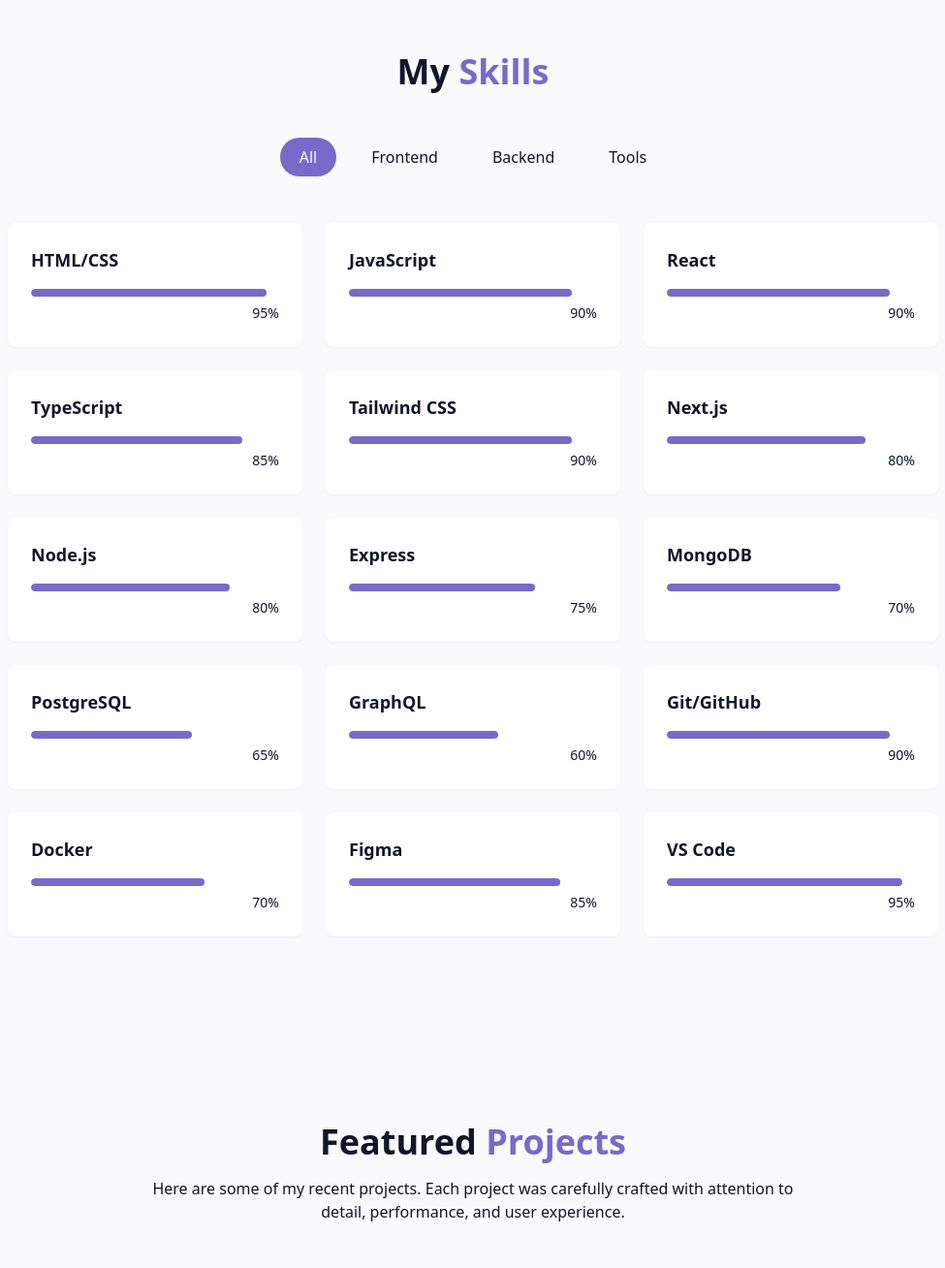
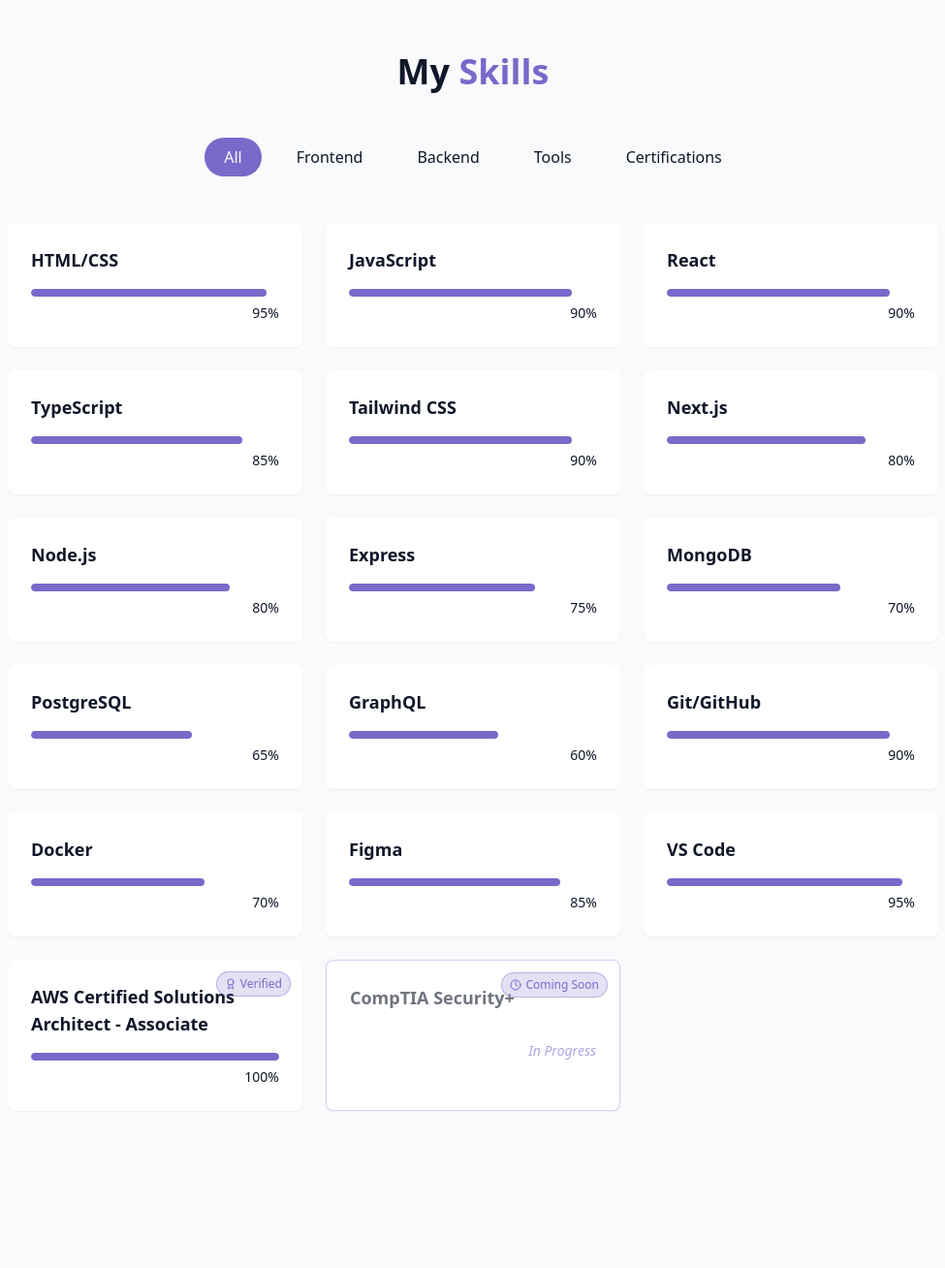
Before and after one commit to HarveerDeol/Portfolio, a React (Vite) app: page / in a window 1280 px wide. Shown: the part 1644-2952 px from the top of the page at 97% size, without its empty margins (152-1127 px from the left). Built offline with nearby package versions, Linux system fonts and the light colour scheme; grey boxes are pictures that could not be loaded; the HTML template or start-up script is replaced by a standard one.

Commit message:
ADDED: certifications

```diff
--- a/src/components/SkillsSection.jsx
+++ b/src/components/SkillsSection.jsx
@@ -1,5 +1,6 @@
 import { useState } from "react";
 import { cn } from "@/lib/utils";
+import { Award, Clock } from "lucide-react";
 
 const skills = [
   // Frontend
@@ -23,9 +24,22 @@
   { name: "Figma", level: 85, category: "tools" },
   { name: "VS Code", level: 95, category: "tools" },
 
+  // Certifications
+  {
+    name: "AWS Certified Solutions Architect - Associate",
+    level: 100,
+    category: "certifications",
+    verified: true
+  },
+  {
+    name: "CompTIA Security+",
+    level: 0,
+    category: "certifications",
+    comingSoon: true
+  },
 ];
 
-const categories = ["all", "frontend", "backend", "tools"];
+const categories = ["all", "frontend", "backend", "tools", "certifications"];
 
 export const SkillsSection = () => {
   const [activeCategory, setActiveCategory] = useState("all");
@@ -33,11 +47,12 @@
   const filteredSkills = skills.filter(
     (skill) => activeCategory === "all" || skill.category === activeCategory
   );
+
   return (
     <section id="skills" className="py-24 px-4 relative bg-secondary/30">
       <div className="container mx-auto max-w-5xl">
         <h2 className="text-3xl md:text-4xl font-bold mb-12 text-center">
-          My <span className="text-primary"> Skills</span>
+          My <span className="text-primary">Skills</span>
         </h2>
 
         <div className="flex flex-wrap justify-center gap-4 mb-12">
@@ -49,7 +64,7 @@
                 "px-5 py-2 rounded-full transition-colors duration-300 capitalize",
                 activeCategory === category
                   ? "bg-primary text-primary-foreground"
-                  : "bg-secondary/70 text-forefround hover:bd-secondary"
+                  : "bg-secondary/70 text-foreground hover:bg-secondary"
               )}
             >
               {category}
@@ -61,23 +76,69 @@
           {filteredSkills.map((skill, key) => (
             <div
               key={key}
-              className="bg-card p-6 rounded-lg shadow-xs card-hover"
+              className={cn(
+                "bg-card p-6 rounded-lg shadow-xs card-hover relative",
+                skill.comingSoon && "border border-primary/30"
+              )}
             >
+              {/* Coming Soon Badge */}
+              {skill.comingSoon && (
+                <div className="absolute top-3 right-3 flex items-center gap-1 px-2 py-1 rounded-full bg-primary/20 border border-primary/40">
+                  <Clock size={12} className="text-primary" />
+                  <span className="text-xs text-primary font-medium">
+                    Coming Soon
+                  </span>
+                </div>
+              )}
+
+              {/* Verified Badge */}
+              {skill.verified && (
+                <div className="absolute top-3 right-3 flex items-center gap-1 px-2 py-1 rounded-full bg-primary/20 border border-primary/40">
+                  <Award size={12} className="text-primary" />
+                  <span className="text-xs text-primary font-medium">
+                    Verified
+                  </span>
+                </div>
+              )}
+
               <div className="text-left mb-4">
-                <h3 className="font-semibold text-lg"> {skill.name}</h3>
+                <h3
+                  className={cn(
+                    "font-semibold text-lg",
+                    skill.comingSoon && "text-foreground/60"
+                  )}
+                >
+                  {skill.name}
+                </h3>
               </div>
+
+              {/* Progress bar - only show for non-coming-soon items or show empty for coming soon */}
+              {!skill.comingSoon ? (
+                <>
                   <div className="w-full bg-secondary/50 h-2 rounded-full overflow-hidden">
                     <div
                       className="bg-primary h-2 rounded-full origin-left animate-[grow_1.5s_ease-out]"
                       style={{ width: skill.level + "%" }}
                     />
                   </div>
-
                   <div className="text-right mt-1">
                     <span className="text-sm text-muted-foreground">
                       {skill.level}%
                     </span>
                   </div>
+                </>
+              ) : (
+                <>
+                  <div className="w-full bg-secondary/50 h-2 rounded-full overflow-hidden">
+                    <div className="bg-primary/30 h-2 rounded-full w-0" />
+                  </div>
+                  <div className="text-right mt-1">
+                    <span className="text-sm text-primary/60 italic">
+                      In Progress
+                    </span>
+                  </div>
+                </>
+              )}
             </div>
           ))}
         </div>
```
Lines whose indentation alone changed are shown as unchanged.
